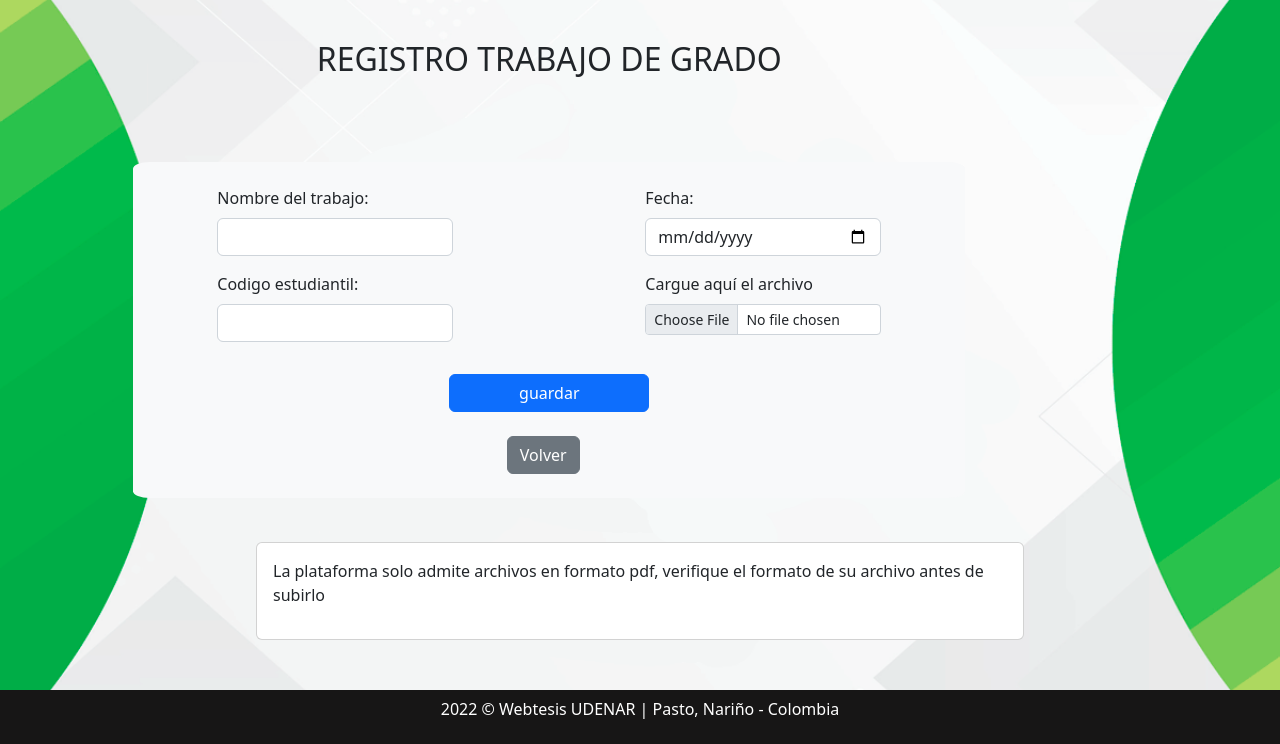
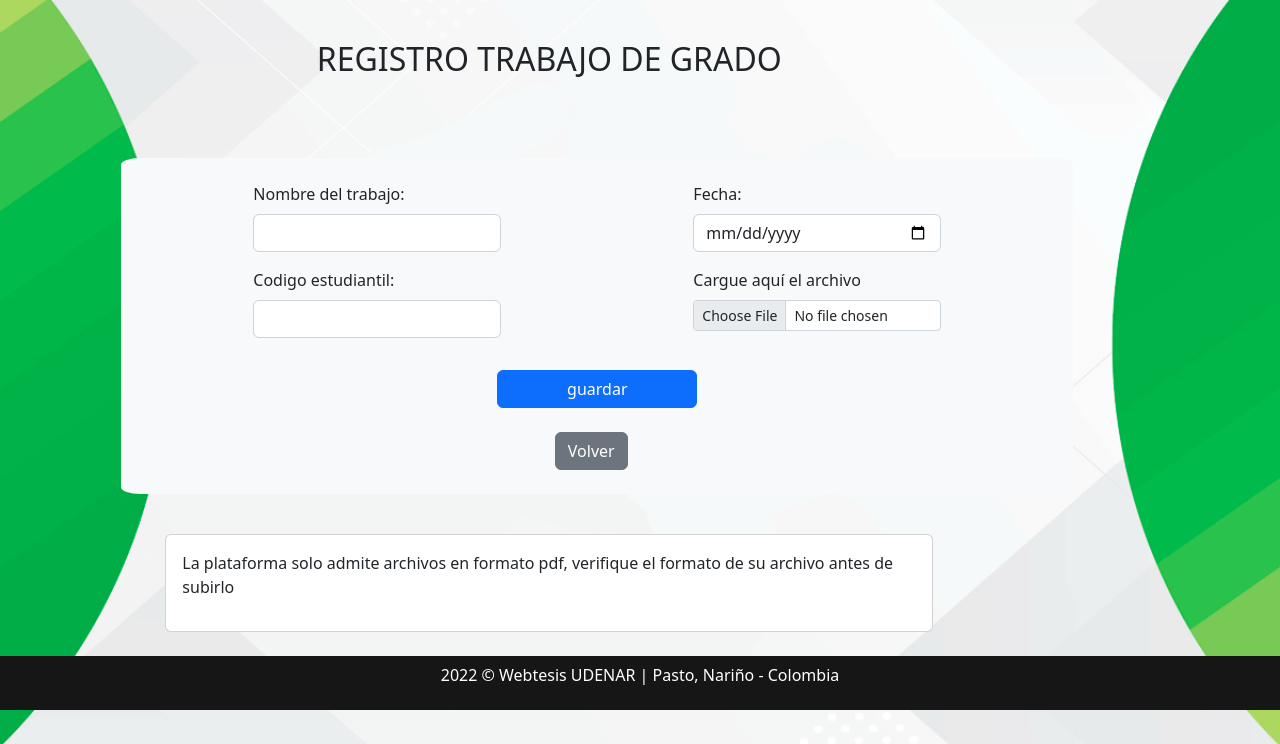
Before and after one commit to LuisFerOv25/webtesis, a PHP site: page /Estudiante/RegistroTrabajoGrado.html in a window 1280 px wide. Shown: the part 56-800 px from the top of the page. Run offline with PHP 8.4, Linux system fonts and the light colour scheme; some libraries are stand-ins or nearby versions.

Commit message:
Mejoras en el aspecto de los formularios de inscripcion y generales

```diff
--- a/Admin/RegistroAdmin.php
+++ b/Admin/RegistroAdmin.php
@@ -147,7 +147,7 @@ if (!empty($_POST)) {
                     <label for="sexo" class="form-label">Sexo</label>
                     <div class="col-sm-10">
                       <div class="form-check">
-                        <input class="form-check-input" type="radio" name="sexo" id="sexo" value="M" checked>
+                        <input class="form-check-input" type="radio" name="sexo" id="sexo" value="M">
                         <label class="form-check-label" for="sexo">
                           Masculino
                         </label>
--- a/Docente/RegistroDocente.php
+++ b/Docente/RegistroDocente.php
@@ -191,7 +191,7 @@ if (!empty($_POST)) {
                     <legend class="col-form-label col-sm-auto pt-0" id="sexo">Sexo</legend>
                     <div class="col-sm-10">
                       <div class="form-check">
-                        <input class="form-check-input" type="radio" name="sexo" id="sexo" value="M" checked>
+                        <input class="form-check-input" type="radio" name="sexo" id="sexo" value="M">
                         <label class="form-check-label" for="sexo">
                           Masculino
                         </label>
--- a/Estudiante/RegistroEstudiante.php
+++ b/Estudiante/RegistroEstudiante.php
@@ -171,7 +171,7 @@ if (!empty($_POST)) {
                       <legend class="col-form-label col-sm-auto pt-0" id="sexo">Sexo</legend>
                       <div class="col-sm-10">
                         <div class="form-check">
-                          <input class="form-check-input" type="radio" name="sexo" id="sexo" value="M" checked>
+                          <input class="form-check-input" type="radio" name="sexo" id="sexo" value="M">
                           <label class="form-check-label" for="sexo">
                             Masculino
                           </label>
--- a/Estudiante/RegistroTrabajoGrado.html
+++ b/Estudiante/RegistroTrabajoGrado.html
@@ -70,9 +70,9 @@
     </center>
 
     <div class="registro_trabajo">
-      <div class="row">
+      <div class="row order-last>
         <div class="col py-1">
-          <div class="mx-5 bg-light" style="border-radius: 2%;">
+          <div class="mx-5 px-5 bg-light " style="border-radius: 2%;">
 
             <form action="php/archivo.php" method="post" enctype="multipart/form-data">
               <div class="row mb-3">
@@ -124,10 +124,6 @@
 
         </div>
       </div>
-    </div>
-  </div>
-
-
       <div class="container">
         <br>
         <div class="row">
@@ -143,8 +139,14 @@
         </div>
         <br>
       </div>
+    </div>
 
-  <div class="final_pag">
+  </div>
+
+
+
+
+  <div class="final_pag_tr_grado">
 
     <p>2022 © Webtesis UDENAR | Pasto, Nariño - Colombia</p>
 
--- a/css/style.css
+++ b/css/style.css
@@ -161,7 +161,14 @@
   position: absolute;
   bottom: 0;
 }
-
+.final_pag_tr_grado {
+  background-color: #171616;
+  color: white;
+  text-align: center;
+  padding: 7px;
+  width: 100%;
+  bottom: 0;
+}
 .img_usr {
   width: 20%;
   height: 20%;
--- a/index.html
+++ b/index.html
@@ -28,7 +28,7 @@
   <nav class="navbar navbar-expand-lg navbar-dark bg-dark">
     <div class="container-fluid">
       <a class="navbar-brand" href="./Login/login.html">
-        <img src="img/Logotipo01.png" alt="" width="30" height="24" class="d-inline-block align-text-top"> WEBTESIS</a>
+        <img src="/img/Logotipo01.png" alt="" width="30" height="24" class="d-inline-block align-text-top"> WEBTESIS</a>
       <button class="navbar-toggler" type="button" data-bs-toggle="collapse" data-bs-target="#navbarSupportedContent"
         aria-controls="navbarSupportedContent" aria-expanded="false" aria-label="Toggle navigation">
         <span class="navbar-toggler-icon"></span>
```
Also changed, not shown: 1 other file. Lines whose indentation alone changed are shown as unchanged.
